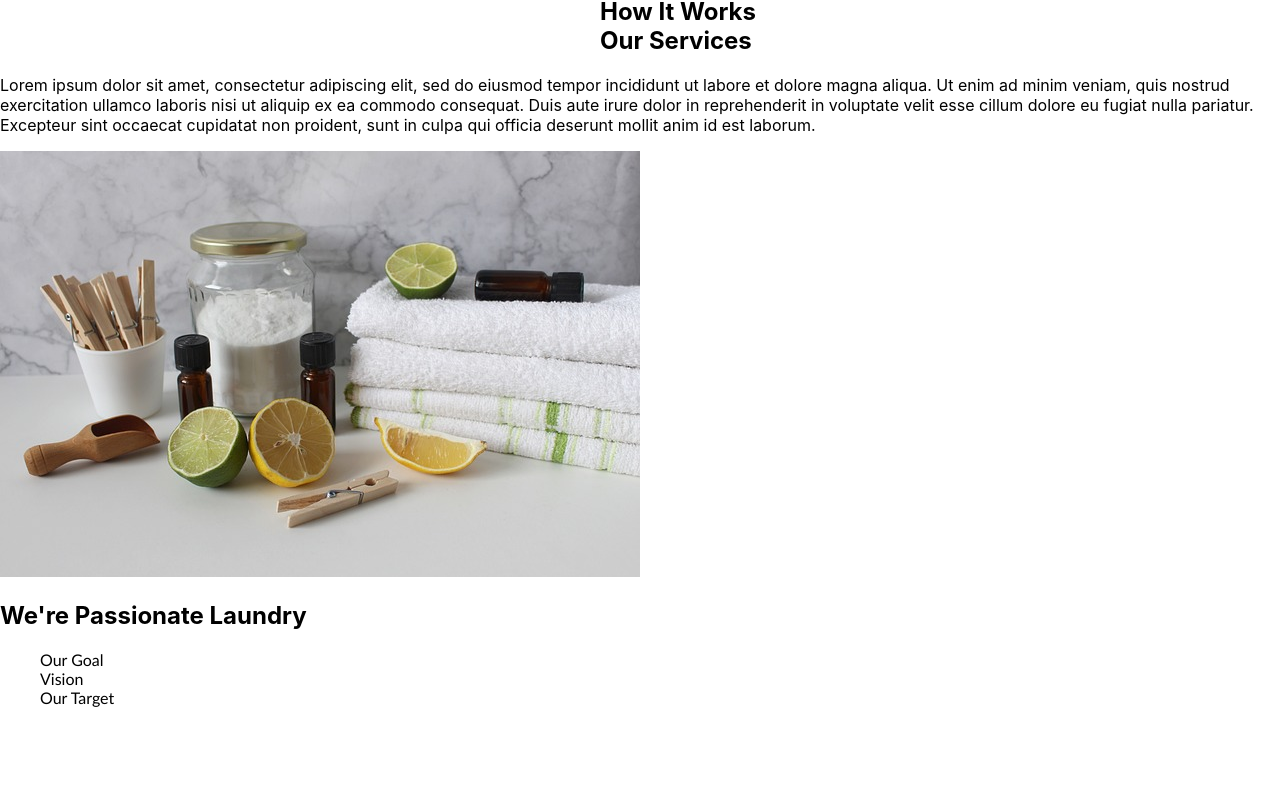
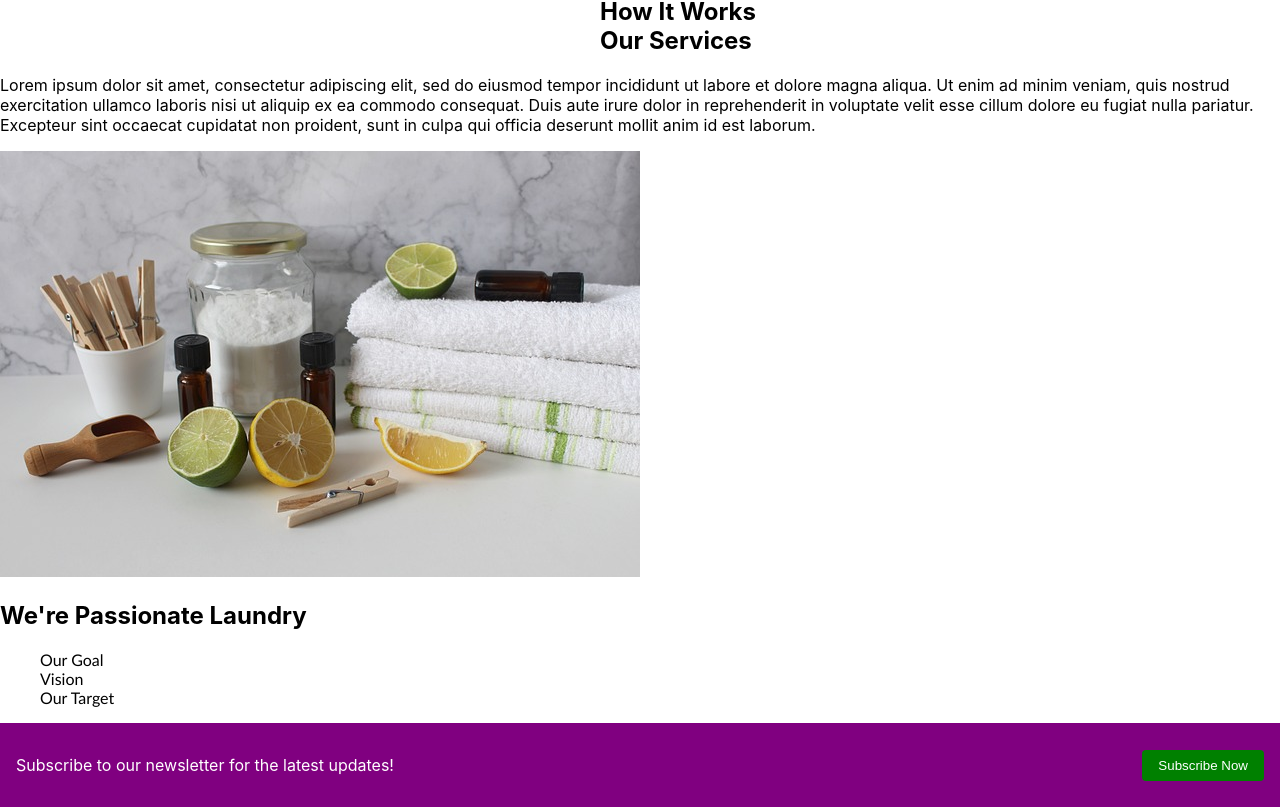
Before and after one commit to sirkaranja/Laundry-system, a React (Create React App) app in the folder client/: page / in a window 1280 px wide. Shown: the part 1094-1901 px from the top of the page. Before the commit the page ends 1817 px from the top, so only its background shows below. Built offline with nearby package versions, Linux system fonts and the light colour scheme.

Commit message:
newsletter component

```diff
--- a/client/src/App.js
+++ b/client/src/App.js
@@ -3,6 +3,7 @@ import './App.css';
 import Navbar from './components/Navbar/Navbar';
 import About from "./components/About/About"
 import { Services } from './components/services/Services';
+import Newsletter from './components/Newsletter/Newsletter';
 
 function App() {
   return (
@@ -10,6 +11,8 @@ function App() {
       < Navbar />
       < About />
       < Services />
+      < Newsletter />
+
     </div>
 
   );
--- a/client/src/components/Newsletter/Newsletter.js
+++ b/client/src/components/Newsletter/Newsletter.js
@@ -1,5 +1,5 @@
 import React from 'react';
-import './NewsletterTab.css';
+import './newsletter.css';
 
 const NewsletterTab = () => {
   const handleSubscribe = () => {
--- a/client/src/components/Newsletter/newsletter.css
+++ b/client/src/components/Newsletter/newsletter.css
@@ -0,0 +1,21 @@
+.newsletter-tab {
+    background-color: purple;
+    padding: 16px;
+    display: flex;
+    justify-content: space-between;
+    align-items: center;
+  }
+
+  .newsletter-tab p {
+    color: white;
+    margin-right: 16px;
+  }
+
+  .newsletter-tab button {
+    background-color: green;
+    color: white;
+    padding: 8px 16px;
+    border: none;
+    border-radius: 4px;
+    cursor: pointer;
+  }
```
